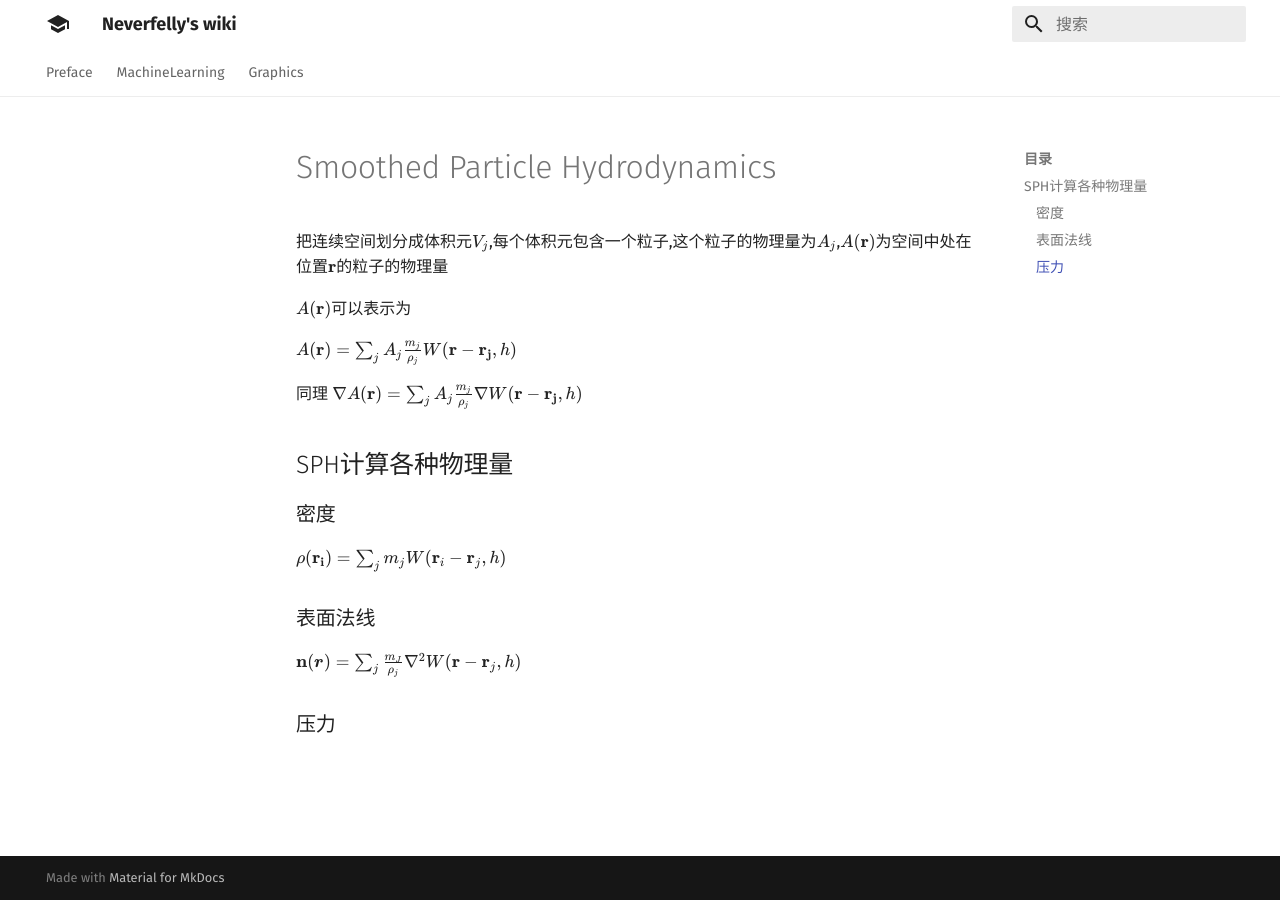
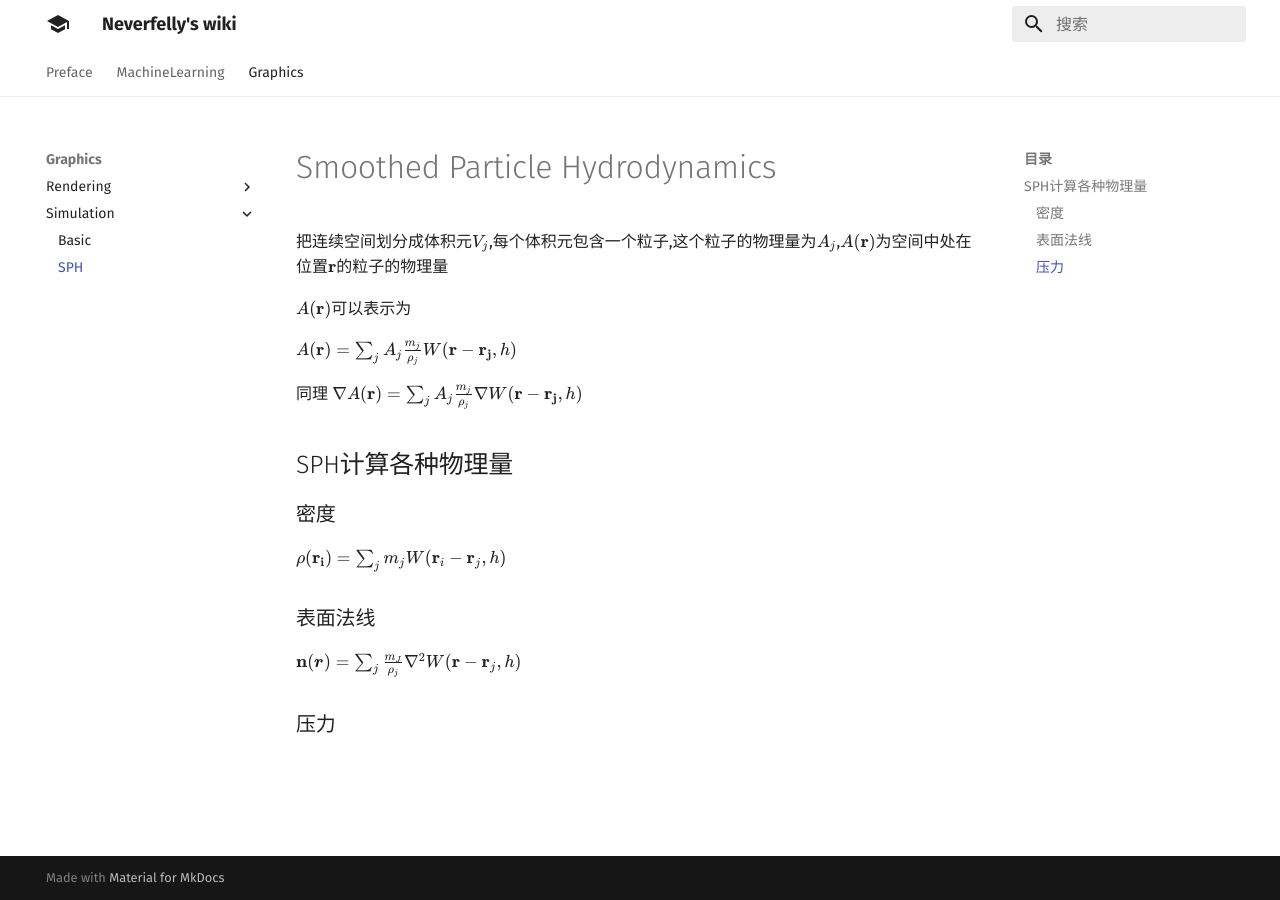
Before and after one commit to jczh98/wiki-site, an MkDocs documentation site: the page built from docs/graphics/simulation/sph.md, in a window 1280 px wide. Built offline with MkDocs 1.6.1 and Material for MkDocs 9.7.7, drawn with Linux system fonts in a browser that asks for light colours; nearby versions of some CDN libraries.

Commit message:
Fix sph path
Signed-off-by: neverfelly <neverfelly@gmail.com>

```diff
--- a/mkdocs.yml
+++ b/mkdocs.yml
@@ -38,6 +38,7 @@ nav:
       - Offline: graphics/rendering/offline.md
     - Simulation:
       - Basic: graphics/simulation/basic_def.md
+      - SPH: graphics/simulation/sph.md
 
 # Extensions
 markdown_extensions:
```
